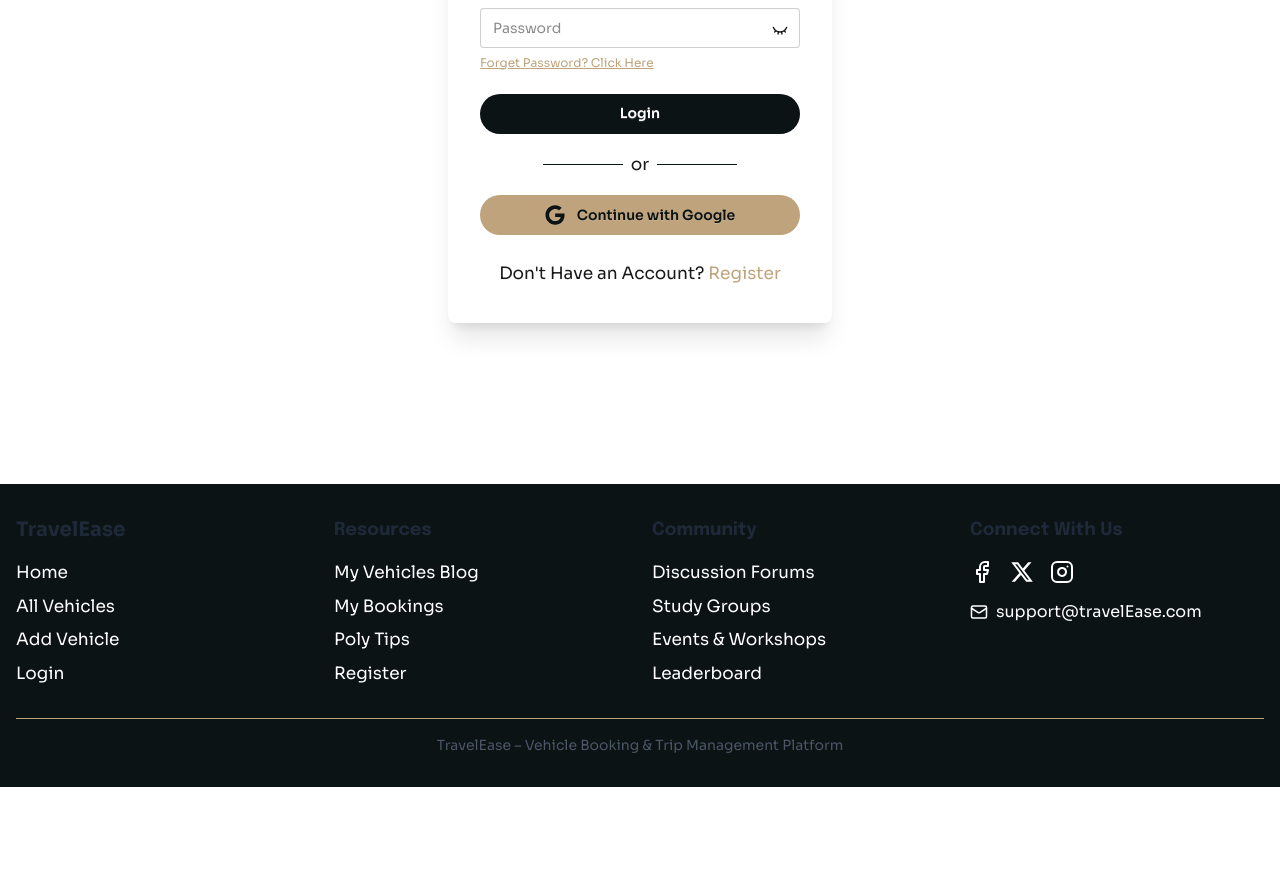
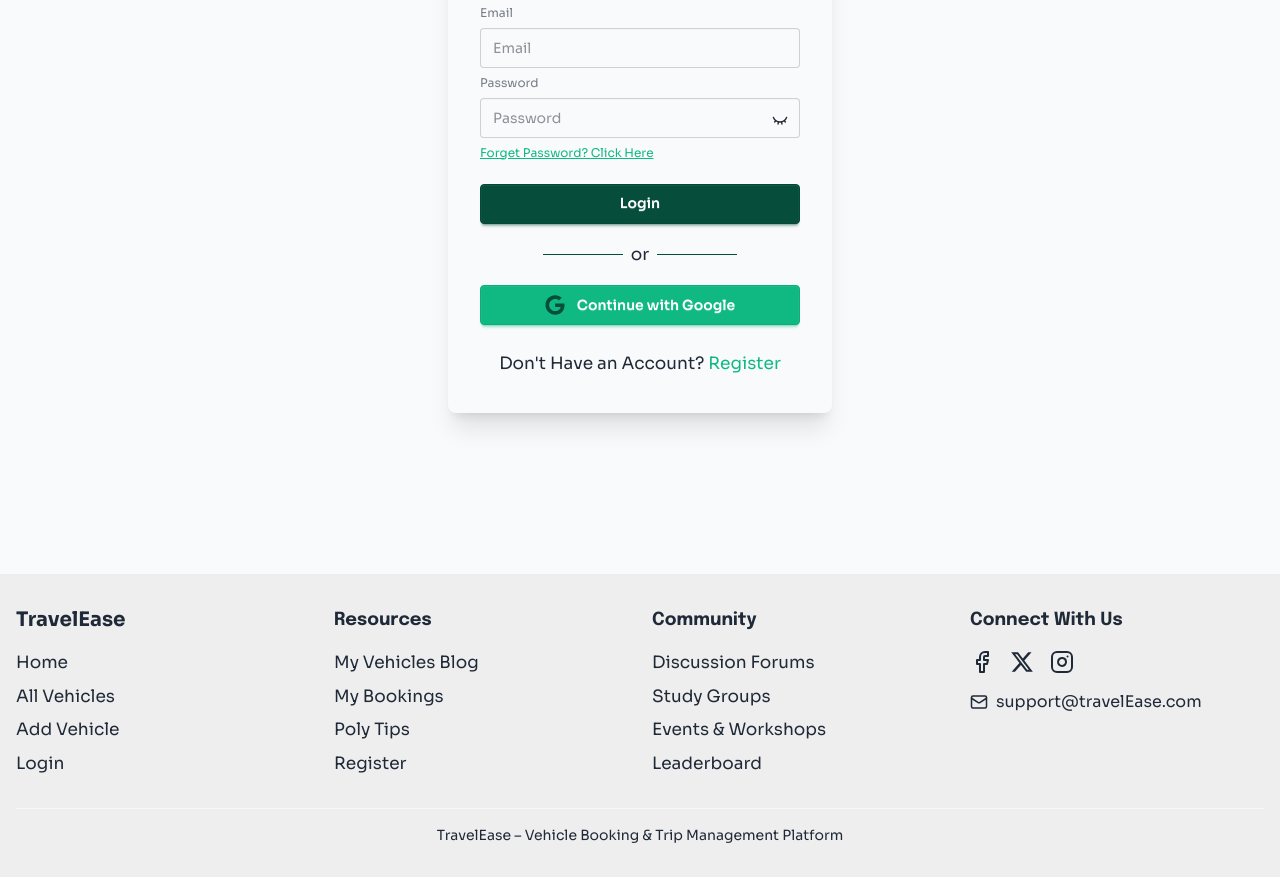
Before and after one commit to Israt-Jahan-Asma/TravelEase-Vehicle-Booking-Trip-Management-Platform-Client, a React (Vite) app: page /login in a window 1280 px wide. Shown: the part 408-1285 px from the top of the page. Before the commit the page ends 1195 px from the top, so only its background shows below. Built offline with nearby package versions, Linux system fonts and the light colour scheme; no server answers.

Commit message:
dark theme applied

```diff
--- a/src/Components/Banner.jsx
+++ b/src/Components/Banner.jsx
@@ -1,5 +1,3 @@
-
-
 import { Swiper, SwiperSlide } from 'swiper/react';
 import { Pagination, Autoplay } from 'swiper/modules';
 import 'swiper/css';
@@ -14,6 +12,7 @@ const images = [
 ];
 
 const Banner = () => {
+    // Note: handleScroll is defined but not used. Keeping it for completeness.
     const handleScroll = () => {
         const section = document.getElementById("book-section");
         if (section) {
@@ -40,6 +39,7 @@ const Banner = () => {
                                 className="w-full h-full object-cover"
                             />
 
+                            {/* Black overlay is good for contrast in both themes */}
                             <div className="absolute inset-0 bg-black/50"></div>
 
                             {/* Centered Text & Button */}
@@ -50,8 +50,8 @@ const Banner = () => {
                                 <p className="mt-3 text-sm md:text-lg opacity-90">
                                     Experience luxury, comfort, and nature — all in one place.
                                 </p>
+                                {/* This button uses the fixed custom class 'btn-primary' from the CSS */}
                                 <Link to='/all-vehicles'
-
                                     className="mt-6 btn btn-primary"
                                 >
                                     All Vehicles
--- a/src/Components/Footer.jsx
+++ b/src/Components/Footer.jsx
@@ -1,7 +1,6 @@
 import { Link } from 'react-router';
 import {
     Facebook,
-    Twitter,
     Instagram,
     Mail,
 
@@ -9,64 +8,66 @@ import {
 import { FaXTwitter } from "react-icons/fa6";
 
 
-
 const Footer = () => {
 
 
     return (
-        <footer className="bg-secondary py-8 px-4 ">
+
+        <footer className="bg-base-300 py-8 px-4 text-base-content">
             <div className="container mx-auto grid grid-cols-1 md:grid-cols-2 lg:grid-cols-4 gap-6">
                 <div>
-                    <div className="flex items-center space-x-2 text-white">
-                        {/* <LuRotate3D size={25} /> */}
-                        <span className="text-xl font-bold text-gray-800 dark:text-gray-200">TravelEase</span>
+
+                    <div className="flex items-center space-x-2">
+                        <span className="text-xl font-bold">TravelEase</span>
                     </div>
                     <ul className="space-y-2 mt-4">
-                        <li><Link to="/" className="text-primary dark:text-gray-200 hover:text-accent">Home</Link></li>
-                        <li><Link to="/" className="text-primary dark:text-gray-200 hover:text-accent">All Vehicles</Link></li>
-                        <li><Link to="/" className="text-primary dark:text-gray-200 hover:text-accent">Add Vehicle</Link></li>
-                        <li><Link to="/" className="text-primary dark:text-gray-200 hover:text-accent">Login</Link></li>
+
+                        <li><Link to="/" className="hover:text-primary transition-colors">Home</Link></li>
+                        <li><Link to="/" className="hover:text-primary transition-colors">All Vehicles</Link></li>
+                        <li><Link to="/" className="hover:text-primary transition-colors">Add Vehicle</Link></li>
+                        <li><Link to="/" className="hover:text-primary transition-colors">Login</Link></li>
                     </ul>
                 </div>
 
                 <div>
-                    <h3 className="text-lg font-bold mb-4 text-gray-800 dark:text-gray-200">Resources</h3>
+
+                    <h3 className="text-lg font-bold mb-4">Resources</h3>
                     <ul className="space-y-2">
-                        <li><Link to="/" className="text-primary dark:text-gray-200 hover:text-accent">My Vehicles Blog</Link></li>
-                        <li><Link to="/" className="text-primary dark:text-gray-200 hover:text-accent">My Bookings</Link></li>
-                        <li><Link to="/" className="text-primary dark:text-gray-200 hover:text-accent">Poly Tips</Link></li>
-                        <li><Link to="/"  className="text-primary dark:text-gray-200 hover:text-accent">Register</Link></li>
+                        <li><Link to="/" className="hover:text-primary transition-colors">My Vehicles Blog</Link></li>
+                        <li><Link to="/" className="hover:text-primary transition-colors">My Bookings</Link></li>
+                        <li><Link to="/" className="hover:text-primary transition-colors">Poly Tips</Link></li>
+                        <li><Link to="/" className="hover:text-primary transition-colors">Register</Link></li>
                     </ul>
                 </div>
 
                 <div>
-                    <h3 className="text-lg font-bold mb-4 text-gray-800 dark:text-gray-200">Community</h3>
+                    <h3 className="text-lg font-bold mb-4">Community</h3>
                     <ul className="space-y-2">
-                        <li><Link to="/" className="text-primary dark:text-gray-200 hover:text-accent">Discussion Forums</Link></li>
-                        <li><Link to="/" className="text-primary dark:text-gray-200 hover:text-accent">Study Groups</Link></li>
-                        <li><Link to="/" className="text-primary dark:text-gray-200 hover:text-accent">Events & Workshops</Link></li>
-                        <li><Link to="/" className="text-primary dark:text-gray-200 hover:text-accent">Leaderboard</Link></li>
+                        <li><Link to="/" className="hover:text-primary transition-colors">Discussion Forums</Link></li>
+                        <li><Link to="/" className="hover:text-primary transition-colors">Study Groups</Link></li>
+                        <li><Link to="/" className="hover:text-primary transition-colors">Events & Workshops</Link></li>
+                        <li><Link to="/" className="hover:text-primary transition-colors">Leaderboard</Link></li>
                     </ul>
                 </div>
 
                 <div>
-                    <h3 className="text-lg font-bold mb-4 text-gray-800 dark:text-gray-200">Connect With Us</h3>
+                    <h3 className="text-lg font-bold mb-4">Connect With Us</h3>
                     <div className="flex space-x-4 mb-4">
-                        <a href="https://facebook.com" target="_blank" rel="noopener noreferrer" className="text-primary dark:text-gray-200 hover:text-accent">
+
+                        <a href="https://facebook.com" target="_blank" rel="noopener noreferrer" className="hover:text-primary transition-colors">
                             <Facebook size={24} />
                         </a>
-                        <a href="https://twitter.com" target="_blank" rel="noopener noreferrer" className="text-primary dark:text-gray-200 hover:text-accent">
+                        <a href="https://twitter.com" target="_blank" rel="noopener noreferrer" className="hover:text-primary transition-colors">
                             <FaXTwitter size={24} />
                         </a>
-                        <a href="https://instagram.com" target="_blank" rel="noopener noreferrer" className="text-primary dark:text-gray-200 hover:text-accent">
+                        <a href="https://instagram.com" target="_blank" rel="noopener noreferrer" className="hover:text-primary transition-colors">
                             <Instagram size={24} />
                         </a>
-
                     </div>
                     <div>
                         <a
                             href="mailto:support@travelEase.com"
-                            className="flex items-center text-primary dark:text-gray-200 hover:text-accent"
+                            className="flex items-center hover:text-primary transition-colors"
                         >
                             <Mail size={18} className="mr-2" /> support@travelEase.com
                         </a>
@@ -75,8 +76,10 @@ const Footer = () => {
             </div>
 
 
-            <div className="border-t lg:mb-0 md:mb-0 mb-20 border-accent mt-8 pt-4 text-center">
-                <p className="text-sm text-gray-600 dark:text-gray-200">
+
+            <div className="border-t lg:mb-0 md:mb-0 mb-20 border-base-200 mt-8 pt-4 text-center">
+
+                <p className="text-sm">
                     TravelEase – Vehicle Booking & Trip Management Platform
                 </p>
             </div>
--- a/src/Components/TopCategories.jsx
+++ b/src/Components/TopCategories.jsx
@@ -10,7 +10,7 @@ const categories = [
 const TopCategories = () => {
     return (
         <section className="py-16 bg-gray-50 mt-10">
-            <div className="container-default mx-auto px-2 text-center">
+            <div className="container mx-auto px-2 text-center">
                 <h2 className="text-center text-2xl font-semibold mb-8">Top Categories</h2>
 
                 <div className="grid grid-cols-2 md:grid-cols-4 gap-6">
--- a/src/index.css
+++ b/src/index.css
@@ -3,42 +3,62 @@
 @plugin "daisyui";
 
 @plugin "daisyui" {
+  themes: light --default, dark --prefersdark;
+}
 
-  themes: light --default;
-}
-/* DaisyUI theme */
+@custom-variant dark (&:where([data-theme=dark], [data-theme=dark] *));
+
+/* DaisyUI theme - LIGHT (New Palette) */
 @plugin "daisyui/theme" {
   name: "light";
   default: true;
-  --color-base: #F7F5F2;
-  --color-accent: #bfa37c;
-  --color-primary: #ffffff;
-  --color-secondary: #0C1315;
-}
-/* .btn {
-  @apply inline-block rounded-full font-semibold transition-colors duration-300 ease-in-out px-4 py-2 text-sm sm:px-5 sm:py-2.5 sm:text-base md:px-6 md:py-3 md:text-lg;
-} */
-
-.btn-primary {
-  @apply bg-[#bfa37c] text-[#0C1315] hover:bg-[#a88c68] rounded-full font-semibold border-0 shadow-none;
-}
-.btn-primary:hover {
-  @apply bg-[#a88c68];
+  --color-base-100: #f9fafb;
+  /* Main background: Very Light Gray */
+  --color-base-content: #1f2937;
+  /* Main text color: Dark Slate Gray */
+  --color-primary: #10b981;
+  /* Accent: Emerald Teal */
+  --color-primary-content: #ffffff;
+  /* Text on Accent: White */
+  --color-secondary: #064e3b;
+  /* Dark Secondary: Darker Teal */
+  --color-secondary-content: #ffffff;
+  --color-accent: #10b981;
+  /* Accent */
 }
 
-.btn-secondary {
-  @apply bg-[#0C1315] text-[#ffffff] hover:bg-[#1b2325] rounded-full font-semibold border-0 shadow-none;;
-}
-.btn-secondary:hover {
-  @apply bg-[#1b2325];
+/* DaisyUI theme - DARK (New Palette) */
+@plugin "daisyui/theme" {
+  name: "dark";
+
+  /* Base Backgrounds and Text */
+  --color-base-100: #1f2937;
+  /* Main dark background: Dark Slate Gray */
+  --color-base-200: #374151;
+  /* Lighter element/card background */
+  --color-base-300: #4b5563;
+  /* Border/hover background */
+  --color-base-content: #f9fafb;
+  /* Light text color: Very Light Gray */
+
+  /* Primary/Accent Colors */
+  --color-primary: #10b981;
+  --color-primary-content: #ffffff;
+  /* Text on primary button */
+  --color-secondary: #16a34a;
+  /* Secondary color */
+  --color-secondary-content: #ffffff;
+  /* Text on secondary color */
+  --color-accent: #10b981;
+  --color-accent-content: #ffffff;
 }
 
-/* Custom reusable components */
+/* Custom reusable components - UPDATED COLORS */
 @layer components {
 
   /* Containers */
   .container-default {
-    @apply w-full py-4 xl:px-0 px-4 max-w-[1440px] mx-auto ;
+    @apply w-full py-4 xl:px-0 px-4 max-w-[1440px] mx-auto;
   }
 
   .container-full {
@@ -51,13 +71,33 @@
 
   /* Buttons */
 
+  .btn-primary {
+    /* Mapped to new colors */
+    @apply bg-[#10b981] text-[#ffffff] hover:bg-[#064e3b] rounded-full font-semibold border-0 shadow-none;
+  }
+
+  .btn-primary:hover {
+    @apply bg-[#064e3b];
+  }
+
+  .btn-secondary {
+    /* Mapped to new colors */
+    @apply bg-[#1f2937] text-[#ffffff] hover:bg-[#374151] rounded-full font-semibold border-0 shadow-none;
+    ;
+  }
+
+  .btn-secondary:hover {
+    @apply bg-[#374151];
+  }
 
   .btn-outline {
-    @apply border border-[#bfa37c] text-[#bfa37c] hover:bg-[#bfa37c] hover:text-[#0C1315];
+    /* Mapped to new colors */
+    @apply border border-[#10b981] text-[#10b981] hover:bg-[#10b981] hover:text-[#ffffff];
   }
 
   .btn-light {
-    @apply bg-[#ffffff] text-[#0C1315] hover:bg-[#F7F5F2];
+    /* Mapped to new colors */
+    @apply bg-[#ffffff] text-[#1f2937] hover:bg-[#f9fafb];
   }
 
   .btn-disabled {
```
Also changed, not shown: src/Components/FeaturedOwner.jsx (+8 -4 lines), src/Components/Header.jsx (+33 -9 lines), src/Components/MyBookingsCom.jsx (+20 -10 lines).
